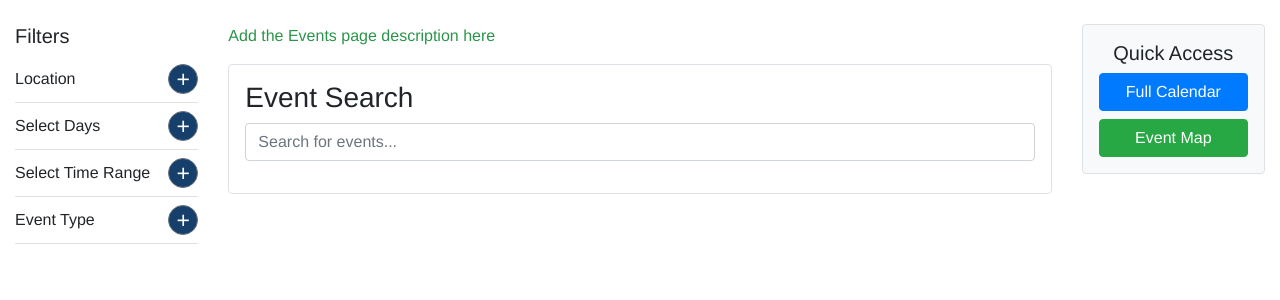
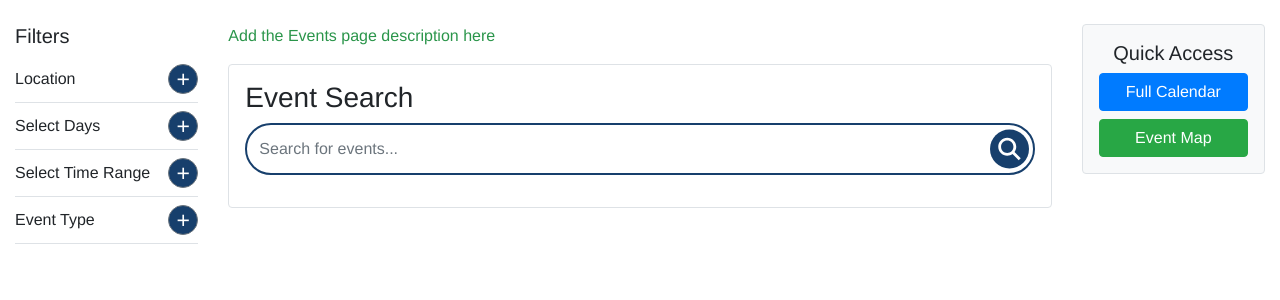
Before and after one commit to NoNameCoder2806/DVC-Events-Radar, a Django app: page / in a window 1280 px wide. Shown: the part 216-516 px from the top of the page. Run offline with Django 5.2, Linux system fonts and the light colour scheme; data that the repository does not hold is empty; some libraries are stand-ins or nearby versions.

Commit message:
search bar update

```diff
--- a/myapp/static/home.css
+++ b/myapp/static/home.css
@@ -36,7 +36,7 @@ body {
     transform: scale(1.2);
 }
 
-/* Activated filter button color */
+/* Activated filter */
 .col-md-2 button:not(.collapsed){
     background-color: var(--purple) !important;
 }
@@ -117,7 +117,7 @@ body {
     left: 8px;
     top: 2px;
 }
-/* Black border when checked */
+/* Black border whenchecked */
 .form-check:hover input:checked ~ .checkmark {
     border-color:black;
 }
@@ -156,6 +156,36 @@ header #button {
     height: 50px;
     background-color: var(--green);
     box-sizing: border-box;
+}
+#searchbar{
+    position: relative;
+}
+input[type='text']{
+    height: 52px;
+    border-radius: 50px;
+    border: 2px solid var(--blue);
+}.p-3 #search-icon{
+    position: absolute;
+    right: 6px;
+    cursor: pointer;
+    top: 50%;
+    -webkit-transform: translateY(-50%);
+    -ms-transform: translateY(-50%);
+    transform: translateY(-50%);
+    width: 27px;
+    height: 27px;
+    padding: 6px;
+    background-color: var(--blue);
+    border-radius: 50%;
+    transition: all 0.2s ease;
+    box-sizing: content-box;
+}.p-3 #search-icon:hover{
+    background-color: var(--purple);
+    padding: 12px;
+    right: 0;
+}.p-3 svg{
+    width: 100%;
+    height: 100%;
 }
 
 .page-description {
--- a/myapp/templates/home.html
+++ b/myapp/templates/home.html
@@ -90,8 +90,10 @@
                 <!-- The Events Search Bar-->
                 <div class="p-3 bg-white border rounded">
                     <h3>Event Search</h3>
-                    <input type="text" class="form-control mb-3" placeholder="Search for events...">
-
+                    <div id="searchbar">
+                        <input id="search-input" type="text" class="form-control mb-3" placeholder="Search for events...">
+                        <div id="search-icon" aria-hidden="true"><svg xmlns="http://www.w3.org/2000/svg" x="0px" y="0px" width="48" height="48" viewBox="0 0 24 24" style="fill:#FFFFFF;"><path d="M 10 2 C 5.5965257 2 2 5.5965291 2 10 C 2 14.403471 5.5965257 18 10 18 C 11.752132 18 13.370523 17.422074 14.691406 16.458984 L 20.224609 21.992188 L 21.992188 20.224609 L 16.458984 14.691406 C 17.422074 13.370523 18 11.75213 18 10 C 18 5.5965291 14.403474 2 10 2 z M 10 4.5 C 13.052375 4.5 15.5 6.947627 15.5 10 C 15.5 13.052373 13.052375 15.5 10 15.5 C 6.9476251 15.5 4.5 13.052373 4.5 10 C 4.5 6.947627 6.9476251 4.5 10 4.5 z"></path></svg></div>
+                    </div>
                     <!-- ✅ New Bootstrap row for event grid -->
                     <div class="row">
                         {% for event in events_data %}
```
